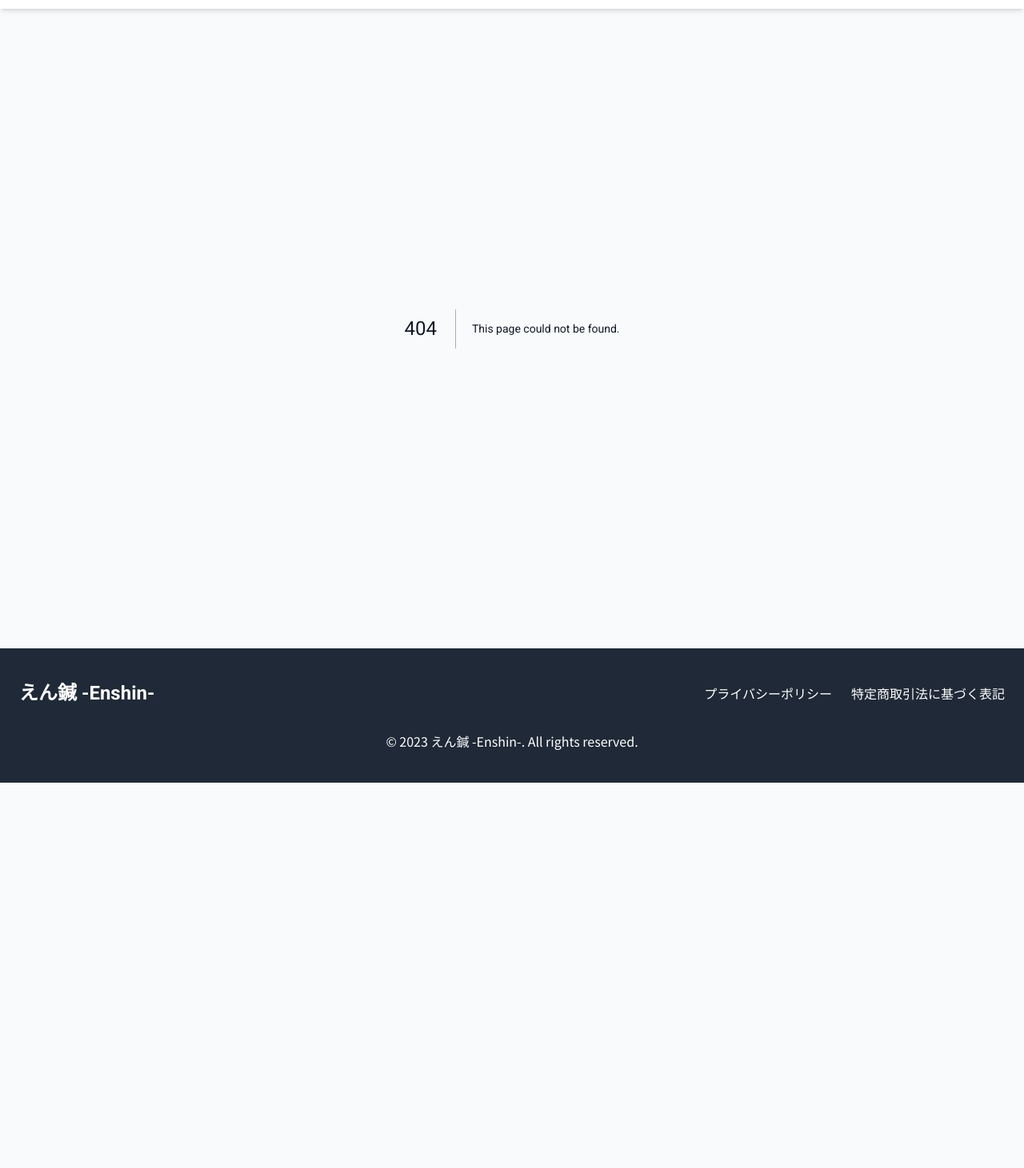
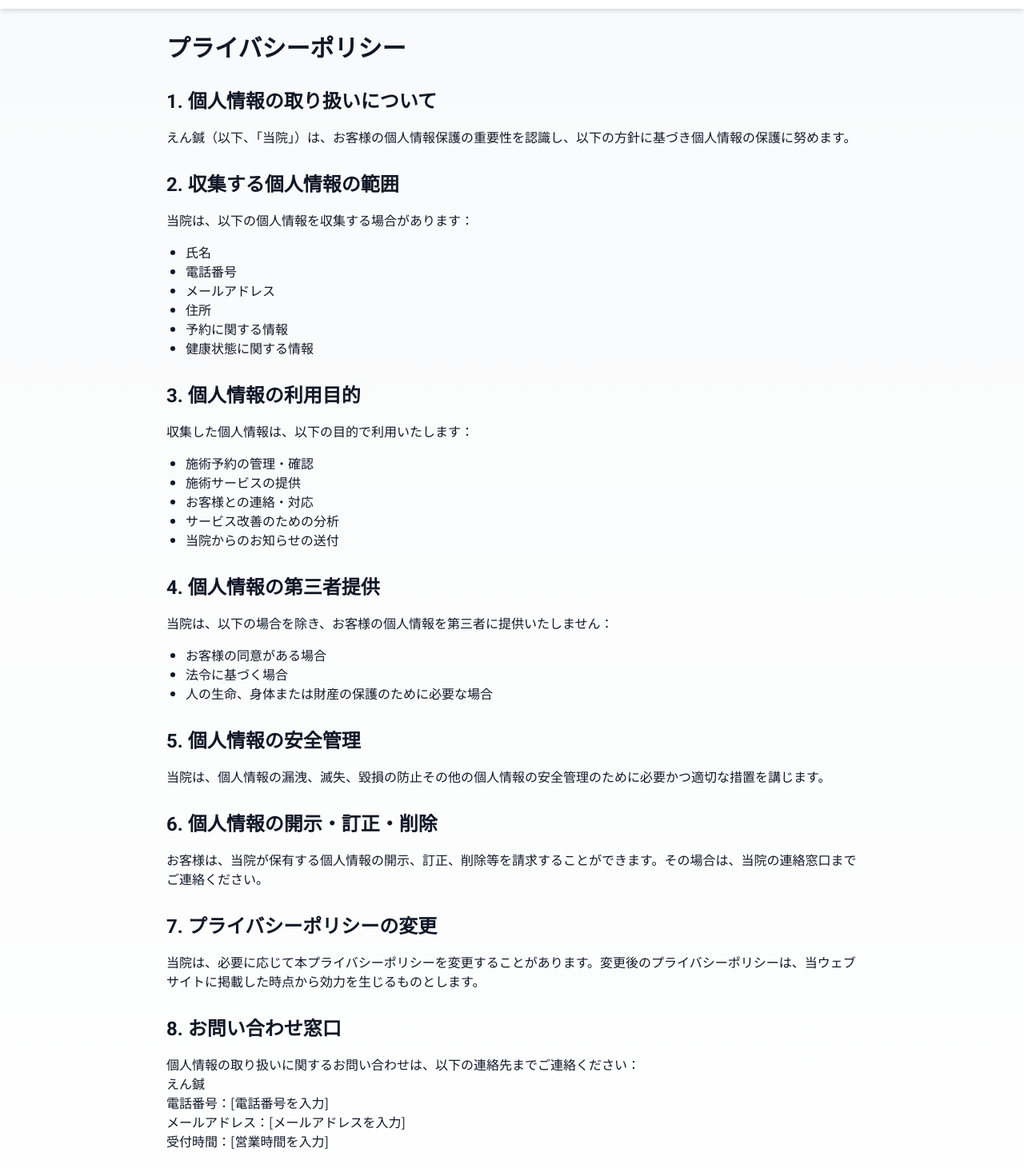
Before and after one commit to IFs1991/enshin-website, a Next.js app: page /privacy-policy in a window 1280 px wide. Before the commit this address had no page. Shown: the part 49-1510 px from the top of the page at 80% size. Before the commit the page ends 1028 px from the top, so only its background shows below. Built offline with nearby package versions, Linux system fonts and the light colour scheme.

Commit message:
feat: プライバシーポリシーと特定商取引法に基づく表記ページを追加

```diff
--- /dev/null
+++ b/app/privacy-policy/page.tsx
@@ -0,0 +1,80 @@
+import React from 'react';
+
+export default function PrivacyPolicy() {
+  return (
+    <div className="container mx-auto px-4 py-8 max-w-4xl">
+      <h1 className="text-3xl font-bold mb-8">プライバシーポリシー</h1>
+
+      <section className="mb-8">
+        <h2 className="text-2xl font-semibold mb-4">1. 個人情報の取り扱いについて</h2>
+        <p className="mb-4">えん鍼（以下、「当院」）は、お客様の個人情報保護の重要性を認識し、以下の方針に基づき個人情報の保護に努めます。</p>
+      </section>
+
+      <section className="mb-8">
+        <h2 className="text-2xl font-semibold mb-4">2. 収集する個人情報の範囲</h2>
+        <p className="mb-4">当院は、以下の個人情報を収集する場合があります：</p>
+        <ul className="list-disc pl-6 mb-4">
+          <li>氏名</li>
+          <li>電話番号</li>
+          <li>メールアドレス</li>
+          <li>住所</li>
+          <li>予約に関する情報</li>
+          <li>健康状態に関する情報</li>
+        </ul>
+      </section>
+
+      <section className="mb-8">
+        <h2 className="text-2xl font-semibold mb-4">3. 個人情報の利用目的</h2>
+        <p className="mb-4">収集した個人情報は、以下の目的で利用いたします：</p>
+        <ul className="list-disc pl-6 mb-4">
+          <li>施術予約の管理・確認</li>
+          <li>施術サービスの提供</li>
+          <li>お客様との連絡・対応</li>
+          <li>サービス改善のための分析</li>
+          <li>当院からのお知らせの送付</li>
+        </ul>
+      </section>
+
+      <section className="mb-8">
+        <h2 className="text-2xl font-semibold mb-4">4. 個人情報の第三者提供</h2>
+        <p className="mb-4">当院は、以下の場合を除き、お客様の個人情報を第三者に提供いたしません：</p>
+        <ul className="list-disc pl-6 mb-4">
+          <li>お客様の同意がある場合</li>
+          <li>法令に基づく場合</li>
+          <li>人の生命、身体または財産の保護のために必要な場合</li>
+        </ul>
+      </section>
+
+      <section className="mb-8">
+        <h2 className="text-2xl font-semibold mb-4">5. 個人情報の安全管理</h2>
+        <p className="mb-4">当院は、個人情報の漏洩、滅失、毀損の防止その他の個人情報の安全管理のために必要かつ適切な措置を講じます。</p>
+      </section>
+
+      <section className="mb-8">
+        <h2 className="text-2xl font-semibold mb-4">6. 個人情報の開示・訂正・削除</h2>
+        <p className="mb-4">お客様は、当院が保有する個人情報の開示、訂正、削除等を請求することができます。その場合は、当院の連絡窓口までご連絡ください。</p>
+      </section>
+
+      <section className="mb-8">
+        <h2 className="text-2xl font-semibold mb-4">7. プライバシーポリシーの変更</h2>
+        <p className="mb-4">当院は、必要に応じて本プライバシーポリシーを変更することがあります。変更後のプライバシーポリシーは、当ウェブサイトに掲載した時点から効力を生じるものとします。</p>
+      </section>
+
+      <section className="mb-8">
+        <h2 className="text-2xl font-semibold mb-4">8. お問い合わせ窓口</h2>
+        <p className="mb-4">
+          個人情報の取り扱いに関するお問い合わせは、以下の連絡先までご連絡ください：<br />
+          えん鍼<br />
+          電話番号：[電話番号を入力]<br />
+          メールアドレス：[メールアドレスを入力]<br />
+          受付時間：[営業時間を入力]
+        </p>
+      </section>
+
+      <p className="text-sm text-gray-600 mt-8">
+        制定日：2023年12月25日<br />
+        最終更新日：2023年12月25日
+      </p>
+    </div>
+  );
+}
--- /dev/null
+++ b/app/terms/page.tsx
@@ -0,0 +1,96 @@
+import React from 'react';
+
+export default function Terms() {
+  return (
+    <div className="container mx-auto px-4 py-8 max-w-4xl">
+      <h1 className="text-3xl font-bold mb-8">特定商取引法に基づく表記</h1>
+
+      <div className="space-y-8">
+        <section>
+          <h2 className="text-2xl font-semibold mb-4">事業者の名称</h2>
+          <p>えん鍼</p>
+        </section>
+
+        <section>
+          <h2 className="text-2xl font-semibold mb-4">代表者名</h2>
+          <p>[代表者名を入力]</p>
+        </section>
+
+        <section>
+          <h2 className="text-2xl font-semibold mb-4">所在地</h2>
+          <p>[所在地を入力]</p>
+        </section>
+
+        <section>
+          <h2 className="text-2xl font-semibold mb-4">連絡先</h2>
+          <p>電話番号：[電話番号を入力]</p>
+          <p>メールアドレス：[メールアドレスを入力]</p>
+          <p>受付時間：[営業時間を入力]</p>
+        </section>
+
+        <section>
+          <h2 className="text-2xl font-semibold mb-4">料金</h2>
+          <div className="space-y-2">
+            <p>施術料金：[料金体系を入力]</p>
+            <p>※価格はすべて税込表示となります。</p>
+          </div>
+        </section>
+
+        <section>
+          <h2 className="text-2xl font-semibold mb-4">予約・キャンセルについて</h2>
+          <div className="space-y-2">
+            <p>予約方法：オンライン予約システム、お電話にて承ります。</p>
+            <p>キャンセル料：</p>
+            <ul className="list-disc pl-6">
+              <li>予約日の前日まで：無料</li>
+              <li>予約当日：施術料金の50%</li>
+              <li>無断キャンセル：施術料金の100%</li>
+            </ul>
+          </div>
+        </section>
+
+        <section>
+          <h2 className="text-2xl font-semibold mb-4">支払方法</h2>
+          <div className="space-y-2">
+            <p>以下の支払方法をご利用いただけます：</p>
+            <ul className="list-disc pl-6">
+              <li>現金</li>
+              <li>クレジットカード（VISA, MasterCard, JCB, American Express）</li>
+              <li>電子マネー（PayPay, LINE Pay）</li>
+            </ul>
+          </div>
+        </section>
+
+        <section>
+          <h2 className="text-2xl font-semibold mb-4">施術について</h2>
+          <div className="space-y-2">
+            <p>施術時間：[施術時間を入力]</p>
+            <p>施術内容：[施術内容の概要を入力]</p>
+            <p>※施術の効果には個人差があります。</p>
+          </div>
+        </section>
+
+        <section>
+          <h2 className="text-2xl font-semibold mb-4">返金・返品について</h2>
+          <div className="space-y-2">
+            <p>施術サービスの性質上、原則として返金はお受けできません。</p>
+            <p>ただし、当院の責めに帰すべき事由がある場合は、個別にご相談させていただきます。</p>
+          </div>
+        </section>
+
+        <section>
+          <h2 className="text-2xl font-semibold mb-4">その他の特記事項</h2>
+          <div className="space-y-2">
+            <p>・施術前の体調確認をさせていただきます。</p>
+            <p>・体調不良や妊娠中の方は、事前にご相談ください。</p>
+            <p>・重度の疾患をお持ちの方は、医師に相談の上でご利用ください。</p>
+          </div>
+        </section>
+      </div>
+
+      <p className="text-sm text-gray-600 mt-8">
+        最終更新日：2023年12月25日
+      </p>
+    </div>
+  );
+}
```
